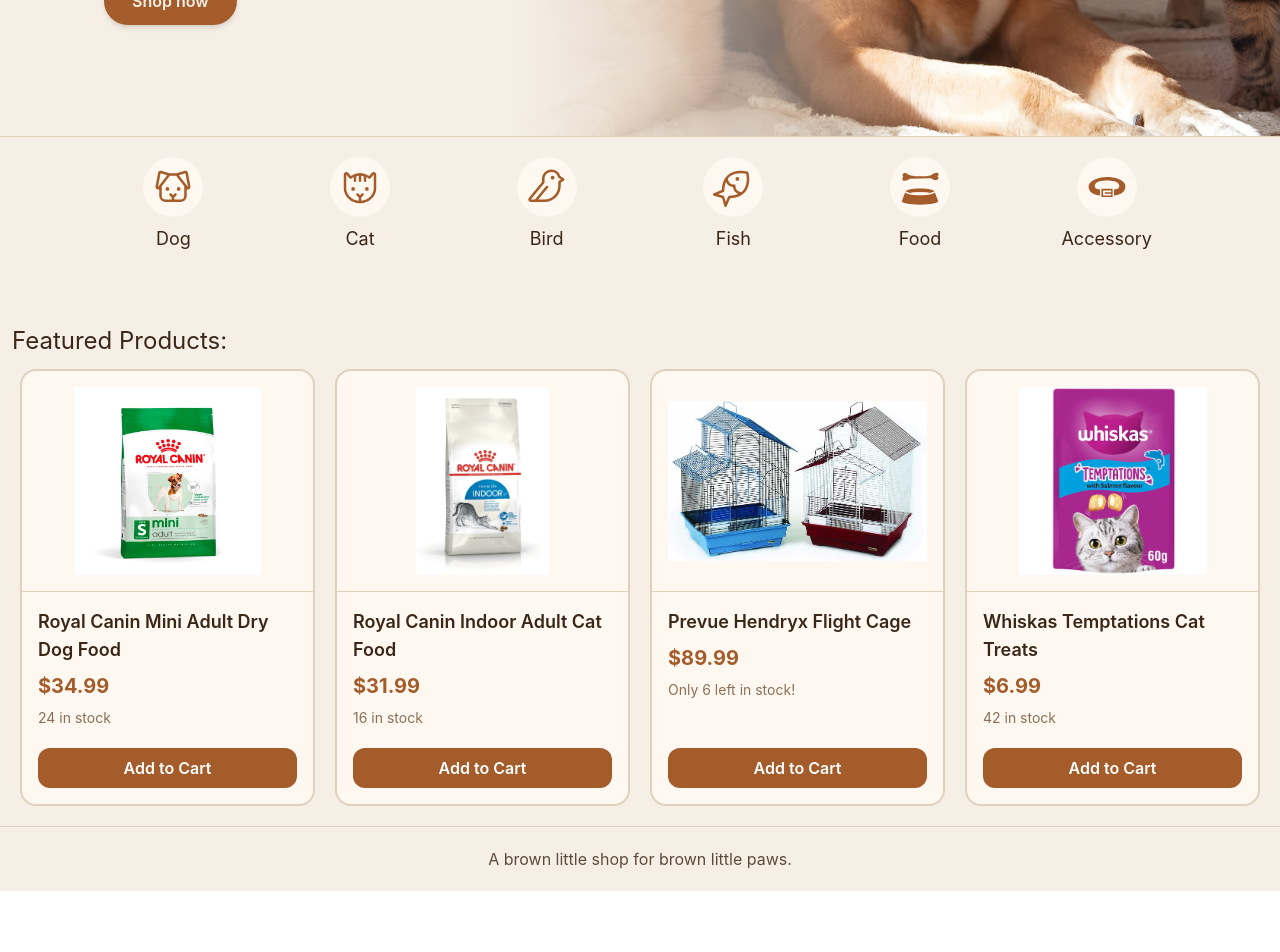
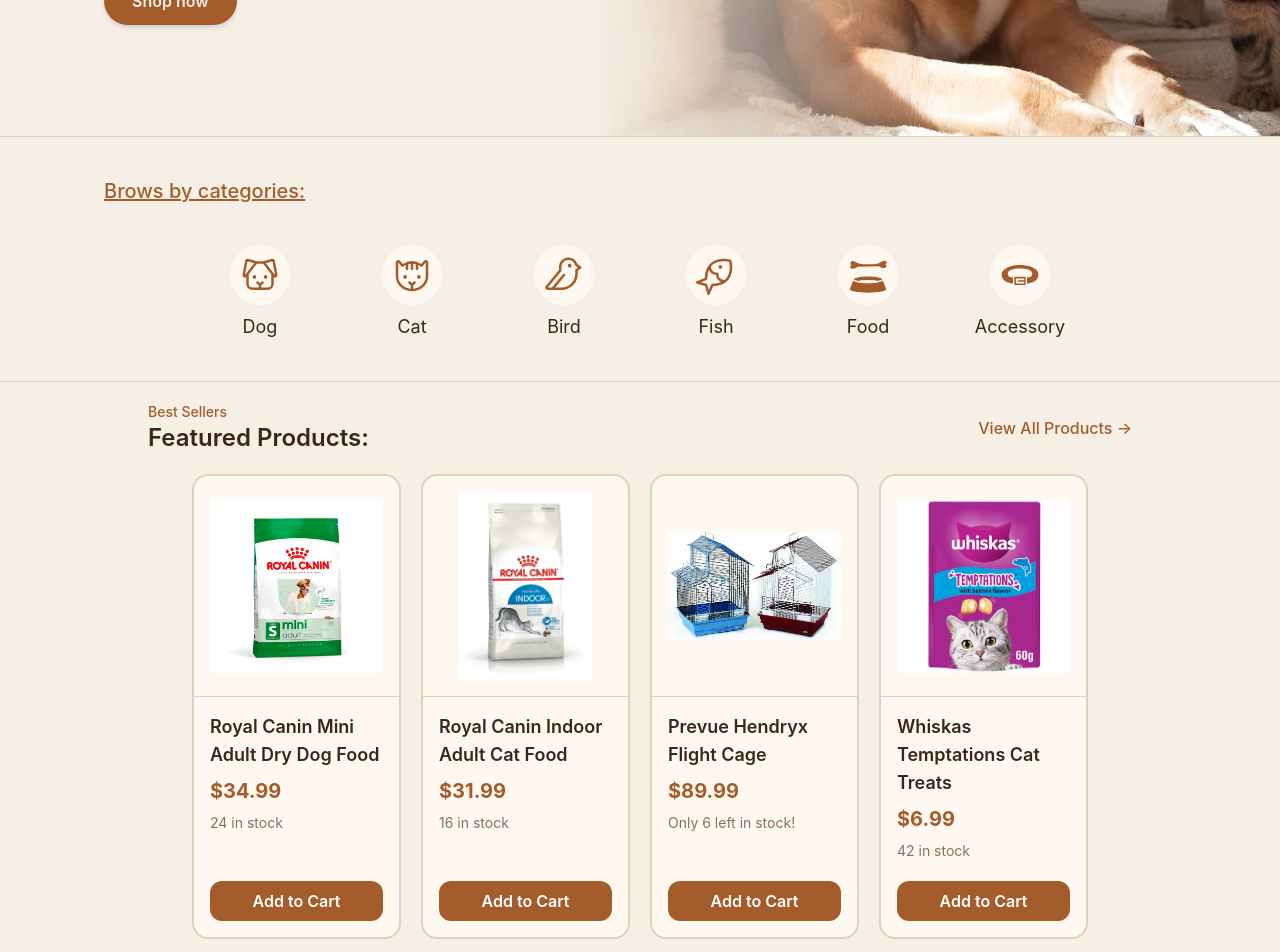
Before and after one commit to Bedrock-the-ninth/pet-shop, a React (Vite) app in the folder frontend/: page / in a window 1280 px wide. Shown: the part 480-1432 px from the top of the page. Before the commit the page ends 1371 px from the top, so only its background shows below. Built offline with nearby package versions, Linux system fonts and the light colour scheme.

Commit message:
Made a few tweaks on the category buttons and the featured product sections.

```diff
--- a/frontend/src/components/ui/Landing.tsx
+++ b/frontend/src/components/ui/Landing.tsx
@@ -4,8 +4,8 @@
 
 const Landing = () => {
   return (
-    <section className="relative flex flex-col overflow-hidden border-b border-b-border bg-background lg:min-h-136 lg:flex-row lg:items-center">
-      <div className="relative flex flex-col items-center-safe lg:items-start z-10 mx-auto w-full max-w-6xl px-6 pt-12 pb-10 sm:px-10 sm:pt-16 lg:py-24">
+    <section className="relative flex flex-col overflow-hidden bg-background border-b border-b-border lg:min-h-136 lg:flex-row lg:items-center">
+      <div className="relative flex flex-col items-center-safe lg:items-start z-10 mx-auto w-full max-w-6xl px-6 pt-12 pb-10 sm:px-10 sm:pt-10 lg:py-24">
         <div className="max-w-lg">
           <p className="text-sm font-medium text-accent">
             Healthy pets, happy lives
@@ -33,7 +33,7 @@
           className="size-full object-cover object-center"
         />
 
-        <div className="absolute inset-x-0 top-0 h-24 bg-linear-to-b from-background to-background/0 lg:inset-0 lg:h-auto lg:bg-linear-to-r lg:to-60%" />
+        <div className="absolute inset-x-0 top-0 h-24 bg-linear-to-b from-background from-10% to-background/0 lg:inset-0 lg:h-auto lg:bg-linear-to-r lg:to-60%" />
       </div>
     </section>
   );
--- a/frontend/src/features/categories/components/CategoryButton.tsx
+++ b/frontend/src/features/categories/components/CategoryButton.tsx
@@ -1,20 +1,18 @@
 // @path: src/components/ui/CategoryButton.tsx
-import { NavLink } from "react-router-dom";
+import { Link } from "react-router-dom";
 import { categoryButtonClassStyles } from "../styles/categoryButtonClassStyles";
 import { ICategoryButtonPropTypes } from "../../../core/interfaces/CategoryButton.props";
 
 const CategoryButton = ({ to, label, Icon }: ICategoryButtonPropTypes) => {
-  const newSearchParam = `/products?${to[0]}=${to[1].toLowerCase()}`;
-
   return (
     <div className={categoryButtonClassStyles.secondaryDivClass}>
-      <NavLink
-        to={newSearchParam}
+      <Link
+        to={{pathname:"/products", search:`?${to[0]}=${to[1].toLowerCase()}`}}
         className={categoryButtonClassStyles.navLinkClass}
         aria-label={`${label} Products`}
       >
         <Icon className={categoryButtonClassStyles.iconClass} />
-      </NavLink>
+      </Link>
       <span className={categoryButtonClassStyles.textClass}>{label}</span>
     </div>
   );
--- a/frontend/src/features/categories/index.tsx
+++ b/frontend/src/features/categories/index.tsx
@@ -11,6 +11,11 @@
 
 const Categories = () => {
   return (
+    <>
+    <section className="flex  flex-col justify-center max-w-6xl mx-auto pt-10 px-10">
+      <h2 className="text-accent text-xl font-medium underline flex justify-center lg:justify-start mb-5">
+        Brows by categories:
+      </h2>
       <div className={mainDivClass}>
         {buttonList.map((button) => (
           <CategoryButton
@@ -21,6 +26,9 @@
           />
         ))}
       </div>
+    </section>
+    <hr className="text-border"/>
+    </>
   );
 };
 
--- a/frontend/src/features/featuredProducts/FeaturedProducts.tsx
+++ b/frontend/src/features/featuredProducts/FeaturedProducts.tsx
@@ -1,14 +1,21 @@
 // @path: src/features/featuredProducts/index.jsx
 import { products } from "../../core/data/products";
 import ProductCard from "../../components/ui/ProductCard/ProductCard";
+import { Link } from "react-router-dom";
 
 const FeaturedProducts = () => {
   return (
-    <div className="py-5">
-      <h3 className="text-2xl text-text-h m-3 text-center lg:text-start">
-        Featured Products:
-      </h3>
-      <div className="grid grid-cols-1 md:grid-cols-2 lg:grid-cols-4 gap-5 mx-5">
+    <div className="py-5 mx-auto max-w-lg md:max-w-3xl lg:max-w-5xl ">
+      <div className="flex flex-row items-center justify-between mb-5 mx-5 overflow-hidden">
+        <span className="flex flex-col justify-baseline">
+          <p className="text-sm font-medium text-accent">Best Sellers</p>
+          <h2 className="text-2xl font-semibold text-text-h">
+            Featured Products:
+          </h2>
+        </span>
+        <Link to="/products" className="text-md font-medium text-accent text-center">View All Products →</Link>
+      </div>
+      <div className="grid grid-cols-1 md:grid-cols-2 lg:grid-cols-4 gap-5 mx-auto max-w-80 md:max-w-xl lg:max-w-4xl">
         {products.map(
           (product) =>
             product.review && (
```
Lines whose indentation alone changed are shown as unchanged.
